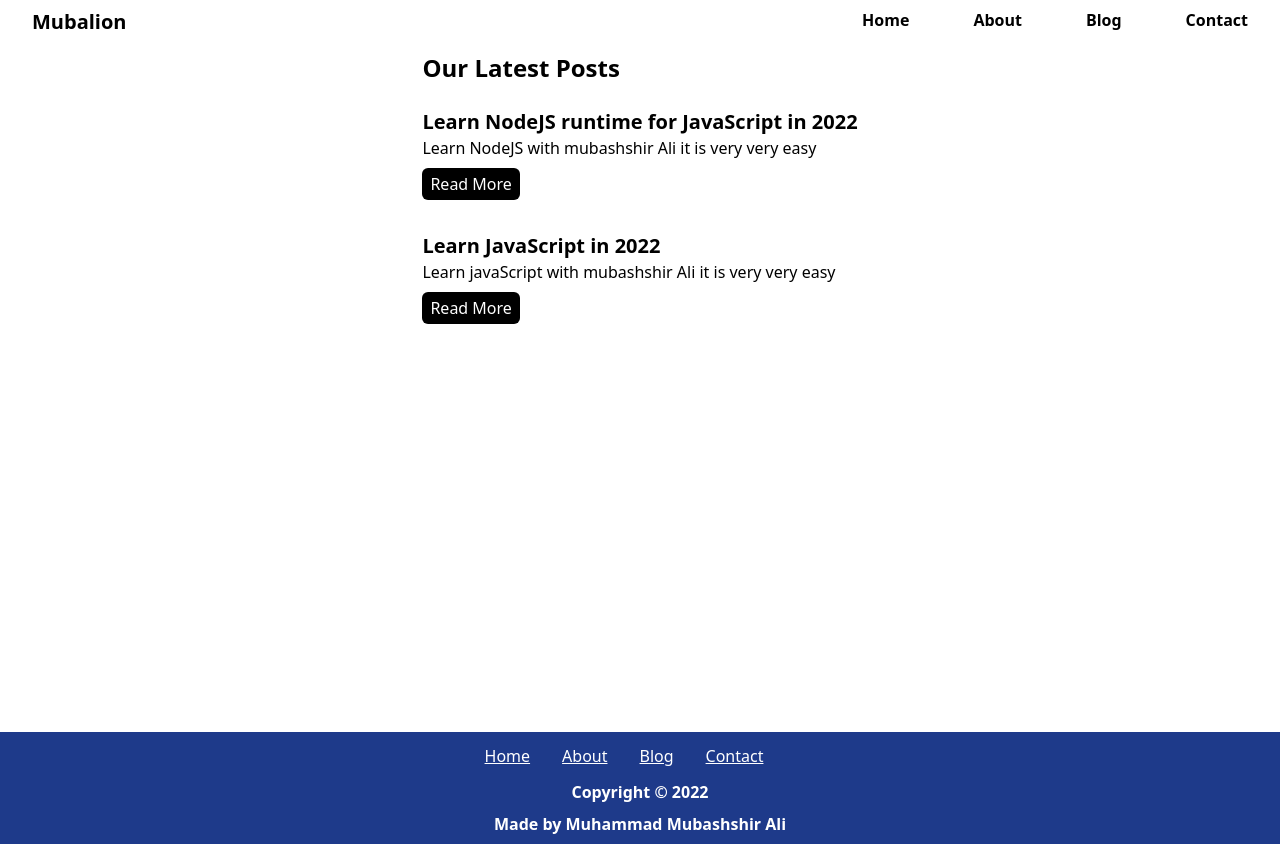
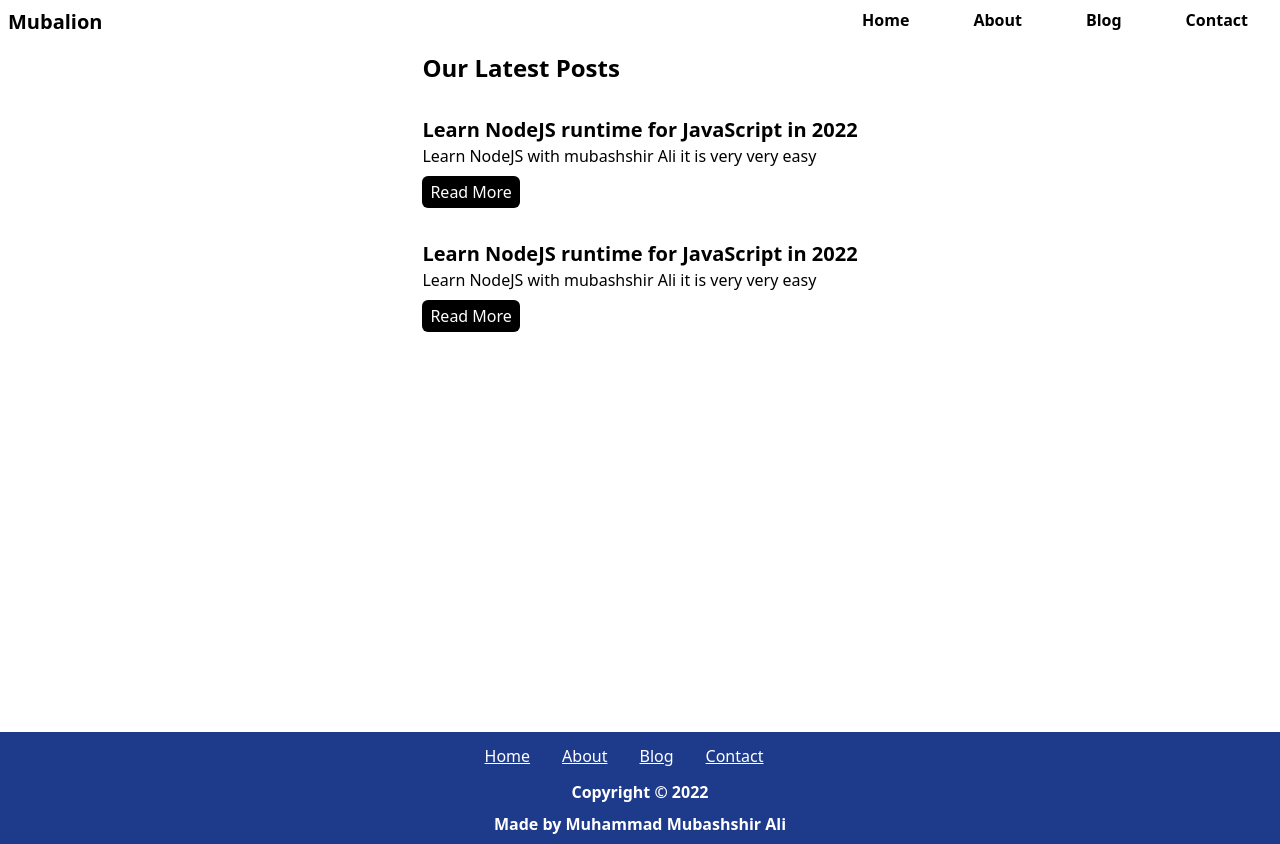
Before and after one commit to themubalion/Learning-Next-JS, a Next.js app: page /blog in a window 1280 px wide. Built offline with nearby package versions, Linux system fonts and the light colour scheme.

Commit message:
Applied the infinite scroll

```diff
--- /dev/null
+++ b/blog-posts/Learn-NodeJS - Copy (2).json
@@ -0,0 +1,7 @@
+{
+    "title":"Learn NodeJS runtime for JavaScript in 2022",
+    "metadesc":"Learn NodeJS with mubashshir Ali it is very very easy",
+    "content":"<div class=\"px-3\"><span class=\"text-3xl \">L<\/span>earning the backened is now very easy with Node Js, Node Js is a runtime for JavaScript that allow JavaScript to operate as a backened language by which you can create APIs like this one.         <div class=\"flex mx-auto justify-center my-8\">                <\/div>         Though this api is not made through Node Js but Next Js that is the framework for the React Js library for JavaScript.     <\/div>",
+    "author":"Mubashshir Ali",
+    "slug":"Learn-sfsfNodeJS"
+}
--- a/font-awesome/scss/_rotated-flipped.scss
+++ b/blog-posts/Learn-NodeJS - Copy (3).json
@@ -1,20 +1,7 @@
-// Rotated & Flipped Icons
-// -------------------------
-
-.#{$fa-css-prefix}-rotate-90  { @include fa-icon-rotate(90deg, 1);  }
-.#{$fa-css-prefix}-rotate-180 { @include fa-icon-rotate(180deg, 2); }
-.#{$fa-css-prefix}-rotate-270 { @include fa-icon-rotate(270deg, 3); }
-
-.#{$fa-css-prefix}-flip-horizontal { @include fa-icon-flip(-1, 1, 0); }
-.#{$fa-css-prefix}-flip-vertical   { @include fa-icon-flip(1, -1, 2); }
-
-// Hook for IE8-9
-// -------------------------
-
-:root .#{$fa-css-prefix}-rotate-90,
-:root .#{$fa-css-prefix}-rotate-180,
-:root .#{$fa-css-prefix}-rotate-270,
-:root .#{$fa-css-prefix}-flip-horizontal,
-:root .#{$fa-css-prefix}-flip-vertical {
-  filter: none;
+{
+    "title":"Learn NodeJS runtime for JavaScript in 2022",
+    "metadesc":"Learn NodeJS with mubashshir Ali it is very very easy",
+    "content":"<div class=\"px-3\"><span class=\"text-3xl \">L<\/span>earning the backened is now very easy with Node Js, Node Js is a runtime for JavaScript that allow JavaScript to operate as a backened language by which you can create APIs like this one.         <div class=\"flex mx-auto justify-center my-8\">                  <\/div>         Though this api is not made through Node Js but Next Js that is the framework for the React Js library for JavaScript.     <\/div>",
+    "author":"Mubashshir Ali",
+    "slug":"Learn-NoddffdeJS"
 }
--- a/components/Navbar.jsx
+++ b/components/Navbar.jsx
@@ -11,41 +11,41 @@ function Navbar() {
   return (
     <div className=''>
       <nav className='flex justify-between '>
-        <div className='font-bold py-2 px-8 text-xl'>
+        <div className='font-bold py-2 px-2 text-xl'>
           Mubalion
         </div>
         <ul className='flex justify-end w-full font-bold text-center small:sr-only'>
           <Link href="../">
             <a>
-              <li className='py-2 px-8 hover:bg-blue-900 hover:text-white' >
+              <li className='py-2 px-8 hover:bg-blue-900 hover:text-white h-full' >
                 Home
               </li>
             </a>
           </Link>
           <Link href="about">
             <a>
-              <li className=' py-2 px-8 hover:bg-blue-900 hover:text-white' >
+              <li className=' py-2 px-8 hover:bg-blue-900 hover:text-white h-full' >
                 About
               </li>
             </a>
           </Link>
           <Link href="blog">
             <a>
-              <li className=' py-2 px-8 hover:bg-blue-900 hover:text-white' >
+              <li className=' py-2 px-8 hover:bg-blue-900 hover:text-white h-full' >
                 Blog
               </li>
             </a>
           </Link>
           <Link href="contact">
             <a>
-              <li className=' py-2 px-8 hover:bg-blue-900 hover:text-white' >
+              <li className=' py-2 px-8 hover:bg-blue-900 hover:text-white h-full' >
                 Contact
               </li>
             </a>
           </Link>
         </ul>
         <div className='notSmall:sr-only flex justify-end '>
-          <FontAwesomeIcon icon={faBars} className="text-2xl hover:bg-purple-800 hover:text-white p-2" />
+          <FontAwesomeIcon icon={faBars} className="text-2xl hover:bg-blue-900 hover:text-white active:bg-blue-900 active:text-white p-2 h-full transition" />
         </div>
       </nav>
     </div>
--- a/package.json
+++ b/package.json
@@ -10,9 +10,13 @@
     "export": "next build && next export"
   },
   "dependencies": {
+    "@fortawesome/fontawesome-svg-core": "^6.1.1",
+    "@fortawesome/free-solid-svg-icons": "^6.1.1",
+    "@fortawesome/react-fontawesome": "^0.2.0",
     "next": "12.1.6",
     "react": "18.2.0",
-    "react-dom": "18.2.0"
+    "react-dom": "18.2.0",
+    "react-infinite-scroll-component": "^6.1.0"
   },
   "devDependencies": {
     "autoprefixer": "^10.4.7",
--- a/pages/api/blogs.js
+++ b/pages/api/blogs.js
@@ -1,14 +1,16 @@
 import * as fs from 'fs';
 
 export default async function handler(req, res) {
+  let data = await fs.promises.readdir('blog-posts');
+  data = data.slice(0,parseInt(req.query.count))
 
-  let data = await fs.promises.readdir('blog-posts');
   let myFile;
   let allBlogs= [];
   for (let index = 0; index < data.length; index++) {
     const item = data[index];
     myFile = await fs.promises.readFile(`blog-posts/${item}`,'utf-8')
     allBlogs.push(JSON.parse(myFile))
+    // console.log(myFile)
   }
 
   // console.log('Yo->',allBlogs)
--- a/pages/api/postcontact.js
+++ b/pages/api/postcontact.js
@@ -1,7 +1,7 @@
 import * as fs from 'fs';
 
 export default function handler(req, res) {
-  let fName = req.body.name;
+  let fName = `${req.body.name},`;
   if (req.method === 'POST') {
 
     fs.appendFile(`contactData/${fName}.json`,
--- a/pages/blog.jsx
+++ b/pages/blog.jsx
@@ -1,19 +1,51 @@
 import React, { useEffect } from 'react'
 import Link from 'next/link'
 import { useState } from 'react'
-import { useRouter } from 'next/router'
 import * as fs from 'fs';
+import InfiniteScroll from 'react-infinite-scroll-component';
+import { data } from 'autoprefixer';
 
 function Blog(props) {
+  const [Blog, setBlog] = useState(props.allBlogs);
+  const [Count, setCount] = useState(1)
+
+  const fetchMoreData = async() => {
+    let d = await fetch(`http://localhost:3000/api/blogs/?count=${Count + 2}`);
+    setCount(Count + 2)
+    data = await d.json();
+    setBlog(data)
+  };
 
 
-  const [Blog, setBlog] = useState(props.allBlogs);
+
   return (
     <>
       <div className='flex justify-center'>
         <div className="blog">
           <h2 className='my-2'>Our Latest Posts</h2>
 
+
+          <InfiniteScroll
+  dataLength={Blog.length} //This is important field to render the next data
+  next={fetchMoreData}
+  hasMore={Blog.length !== props.allCount}
+  loader={<h4>Loading...</h4>}
+
+
+  // // below props only if you need pull down functionality
+
+
+  // refreshFunction={this.refresh}
+  // pullDownToRefresh
+  // pullDownToRefreshThreshold={50}
+  // pullDownToRefreshContent={
+  //   <h3 style={{ textAlign: 'center' }}>&#8595; Pull down to refresh</h3>
+  // }
+  // releaseToRefreshContent={
+  //   <h3 style={{ textAlign: 'center' }}>&#8593; Release to refresh</h3>
+  // }
+>
+  {/* {Blog} */}
           {Blog.map((blogitem) => {
             return (<div key={blogitem.slug}>
               <Link href={'./blogpost/' + blogitem.slug}>
@@ -29,6 +61,10 @@ function Blog(props) {
             )
           }
           )}
+</InfiniteScroll>
+
+
+
 
 
         </div>
@@ -40,16 +76,17 @@ function Blog(props) {
 export async function getStaticProps(context) {
 
   let data = await fs.promises.readdir('blog-posts');
+  let allCount = data.length;
   let myFile;
   let allBlogs= [];
-  for (let index = 0; index < data.length; index++) {
+  for (let index = 0; index < 2; index++) {
     const item = data[index];
     myFile = await fs.promises.readFile(`blog-posts/${item}`,'utf-8')
     allBlogs.push(JSON.parse(myFile))
   }
 
   return {
-    props: { allBlogs }, // will be passed to the page component as props
+    props: { allBlogs , allCount}, // will be passed to the page component as props
   }
 }
 export default Blog
--- a/pages/contact.jsx
+++ b/pages/contact.jsx
@@ -55,11 +55,11 @@ function Contact() {
 
     return (
       <>
-        <div className='flex items-center flex-col h-full w-full pt-4 bg-contactUs bg-cover'>
+        <div className='flex items-center flex-col h-full w-full pt-4 bg-contactUs bg-cover min-h-screen'>
 
           <h1 className='text-3xl font-bold block'>Contact Us</h1>
           <div>
-            <form onSubmit={submit} method='POST' className='w-[40vw] rounded-lg my-6 bg-gray-600 p-8 bg-opacity-60'>
+            <form onSubmit={submit} method='POST' className='notSmall:w-[40vw] rounded-lg my-6 bg-gray-600 p-8 bg-opacity-60'>
 
               <div className='formContainer flex flex-col  my-4'>
                 <label htmlFor="name" className='text-xl font-semibold'>Name:</label>
```
Also changed, not shown: blog-posts/Learn-NodeJS - Copy.json (added, +7 -0 lines), blog-posts/learnJavascript - Copy.json (added, +7 -0 lines), 2 other files (tests, documents, lock files or other folders).
